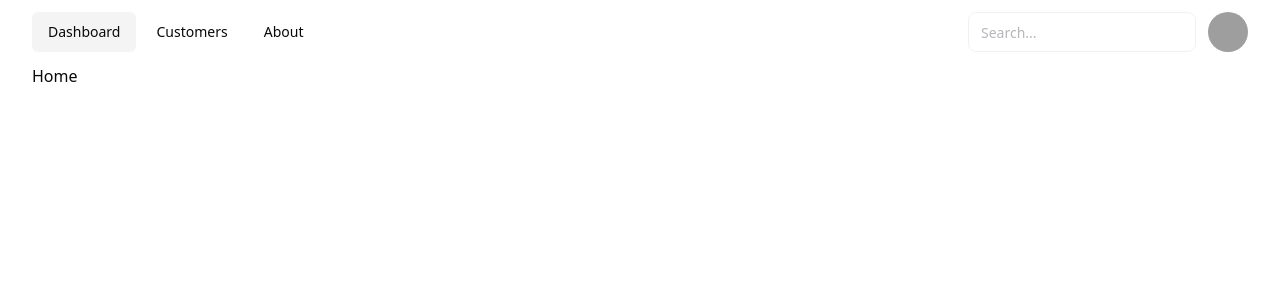
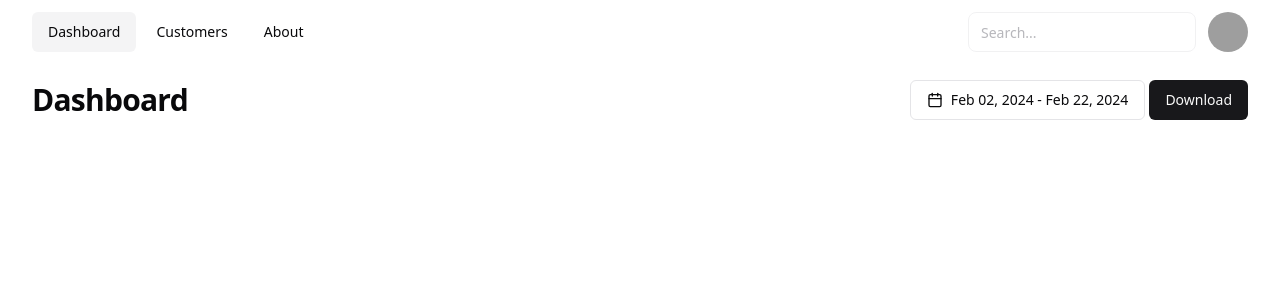
Before and after one commit to shleecloud/tailwind-dashboard, a React (Vite) app: page /home in a window 1280 px wide. Shown: the top 300 px of the page. Built offline with nearby package versions, Linux system fonts and the light colour scheme; grey boxes are pictures that could not be loaded.

Commit message:
feature: create data picker with range

```diff
--- a/package.json
+++ b/package.json
@@ -21,8 +21,10 @@
     "@radix-ui/react-toast": "^1.1.5",
     "class-variance-authority": "^0.7.0",
     "clsx": "^2.1.0",
+    "date-fns": "^3.3.1",
     "lucide-react": "^0.325.0",
     "react": "^18.2.0",
+    "react-day-picker": "^8.10.0",
     "react-dom": "^18.2.0",
     "react-hook-form": "^7.50.1",
     "react-router-dom": "^6.22.0",
--- /dev/null
+++ b/src/components/date-range-picker.jsx
@@ -0,0 +1,59 @@
+"use client";
+
+import * as React from "react";
+import { addDays, format } from "date-fns";
+import { Calendar as CalendarIcon } from "lucide-react";
+
+import { cn } from "@/lib/utils";
+import { Button } from "@/components/ui/button";
+import { Calendar } from "@/components/ui/calendar";
+import {
+  Popover,
+  PopoverContent,
+  PopoverTrigger,
+} from "@/components/ui/popover";
+
+export function DatePickerWithRange({ className }) {
+  const [date, setDate] = React.useState({
+    from: addDays(new Date(), -10),
+    to: addDays(new Date(), 10),
+  });
+
+  return (
+    <div className={cn("grid gap-2", className)}>
+      <Popover>
+        <PopoverTrigger asChild>
+          <Button
+            id="date"
+            variant={"outline"}
+            className={cn("font-normal", !date && "text-muted-foreground")}
+          >
+            <CalendarIcon className="mr-2 h-4 w-4" />
+            {date?.from ? (
+              date.to ? (
+                <>
+                  {format(date.from, "LLL dd, y")} -{" "}
+                  {format(date.to, "LLL dd, y")}
+                </>
+              ) : (
+                format(date.from, "LLL dd, y")
+              )
+            ) : (
+              <span>Pick a date</span>
+            )}
+          </Button>
+        </PopoverTrigger>
+        <PopoverContent className="w-auto p-0" align="start">
+          <Calendar
+            initialFocus
+            mode="range"
+            defaultMonth={date?.from}
+            selected={date}
+            onSelect={setDate}
+            numberOfMonths={2}
+          />
+        </PopoverContent>
+      </Popover>
+    </div>
+  );
+}
--- /dev/null
+++ b/src/components/ui/calendar.jsx
@@ -0,0 +1,61 @@
+import * as React from "react"
+import { ChevronLeft, ChevronRight } from "lucide-react"
+import { DayPicker } from "react-day-picker"
+
+import { cn } from "@/lib/utils"
+import { buttonVariants } from "@/components/ui/button"
+
+function Calendar({
+  className,
+  classNames,
+  showOutsideDays = true,
+  ...props
+}) {
+  return (
+    (<DayPicker
+      showOutsideDays={showOutsideDays}
+      className={cn("p-3", className)}
+      classNames={{
+        months: "flex flex-col sm:flex-row space-y-4 sm:space-x-4 sm:space-y-0",
+        month: "space-y-4",
+        caption: "flex justify-center pt-1 relative items-center",
+        caption_label: "text-sm font-medium",
+        nav: "space-x-1 flex items-center",
+        nav_button: cn(
+          buttonVariants({ variant: "outline" }),
+          "h-7 w-7 bg-transparent p-0 opacity-50 hover:opacity-100"
+        ),
+        nav_button_previous: "absolute left-1",
+        nav_button_next: "absolute right-1",
+        table: "w-full border-collapse space-y-1",
+        head_row: "flex",
+        head_cell:
+          "text-muted-foreground rounded-md w-9 font-normal text-[0.8rem]",
+        row: "flex w-full mt-2",
+        cell: "h-9 w-9 text-center text-sm p-0 relative [&:has([aria-selected].day-range-end)]:rounded-r-md [&:has([aria-selected].day-outside)]:bg-accent/50 [&:has([aria-selected])]:bg-accent first:[&:has([aria-selected])]:rounded-l-md last:[&:has([aria-selected])]:rounded-r-md focus-within:relative focus-within:z-20",
+        day: cn(
+          buttonVariants({ variant: "ghost" }),
+          "h-9 w-9 p-0 font-normal aria-selected:opacity-100"
+        ),
+        day_range_end: "day-range-end",
+        day_selected:
+          "bg-primary text-primary-foreground hover:bg-primary hover:text-primary-foreground focus:bg-primary focus:text-primary-foreground",
+        day_today: "bg-accent text-accent-foreground",
+        day_outside:
+          "day-outside text-muted-foreground opacity-50 aria-selected:bg-accent/50 aria-selected:text-muted-foreground aria-selected:opacity-30",
+        day_disabled: "text-muted-foreground opacity-50",
+        day_range_middle:
+          "aria-selected:bg-accent aria-selected:text-accent-foreground",
+        day_hidden: "invisible",
+        ...classNames,
+      }}
+      components={{
+        IconLeft: ({ ...props }) => <ChevronLeft className="h-4 w-4" />,
+        IconRight: ({ ...props }) => <ChevronRight className="h-4 w-4" />,
+      }}
+      {...props} />)
+  );
+}
+Calendar.displayName = "Calendar"
+
+export { Calendar }
--- a/src/pages/Home.jsx
+++ b/src/pages/Home.jsx
@@ -1,3 +1,16 @@
+import { Button } from "@/components/ui/button";
+import { DatePickerWithRange } from "@/components/date-range-picker";
+
 export default function Home() {
-  return <section>Home</section>;
+  return (
+    <section>
+      <div className="flex justify-between items-center my-4">
+        <h1 className="text-3xl font-bold tracking-tight">Dashboard</h1>
+        <div className="flex gap-1">
+          <DatePickerWithRange />
+          <Button className="">Download</Button>
+        </div>
+      </div>
+    </section>
+  );
 }
```
Also changed, not shown: 1 other file (tests, documents, lock files or other folders).
